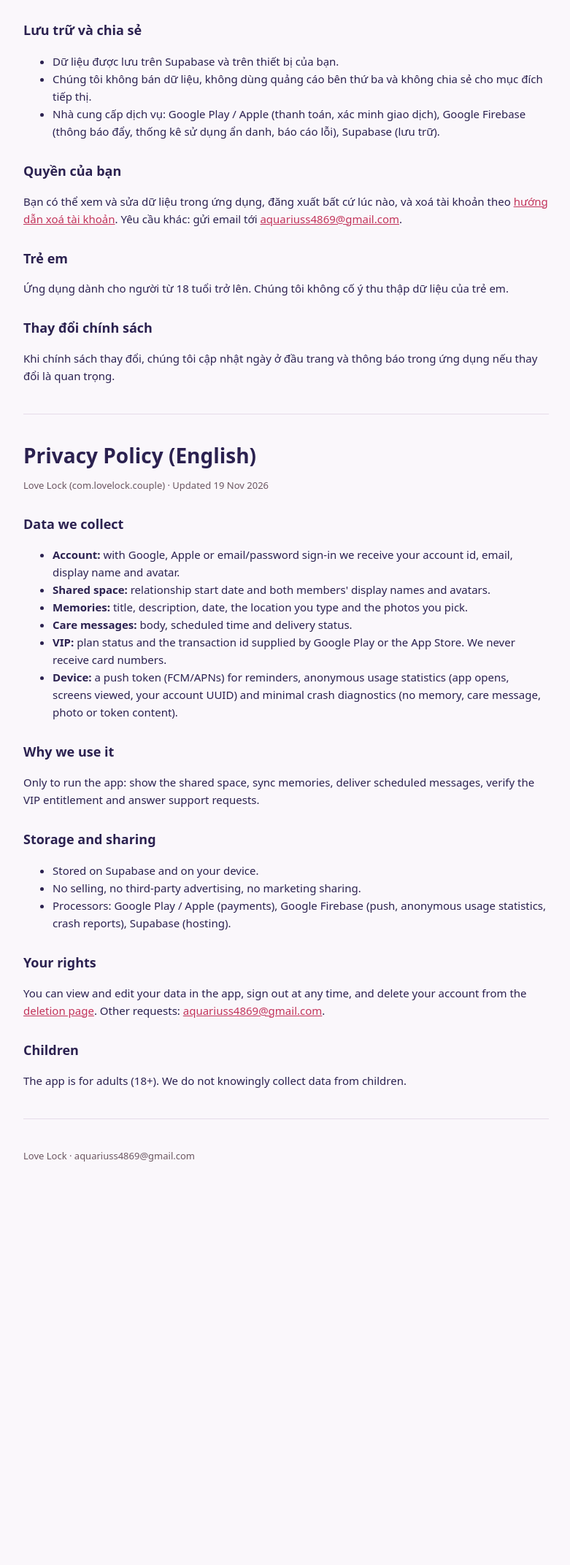
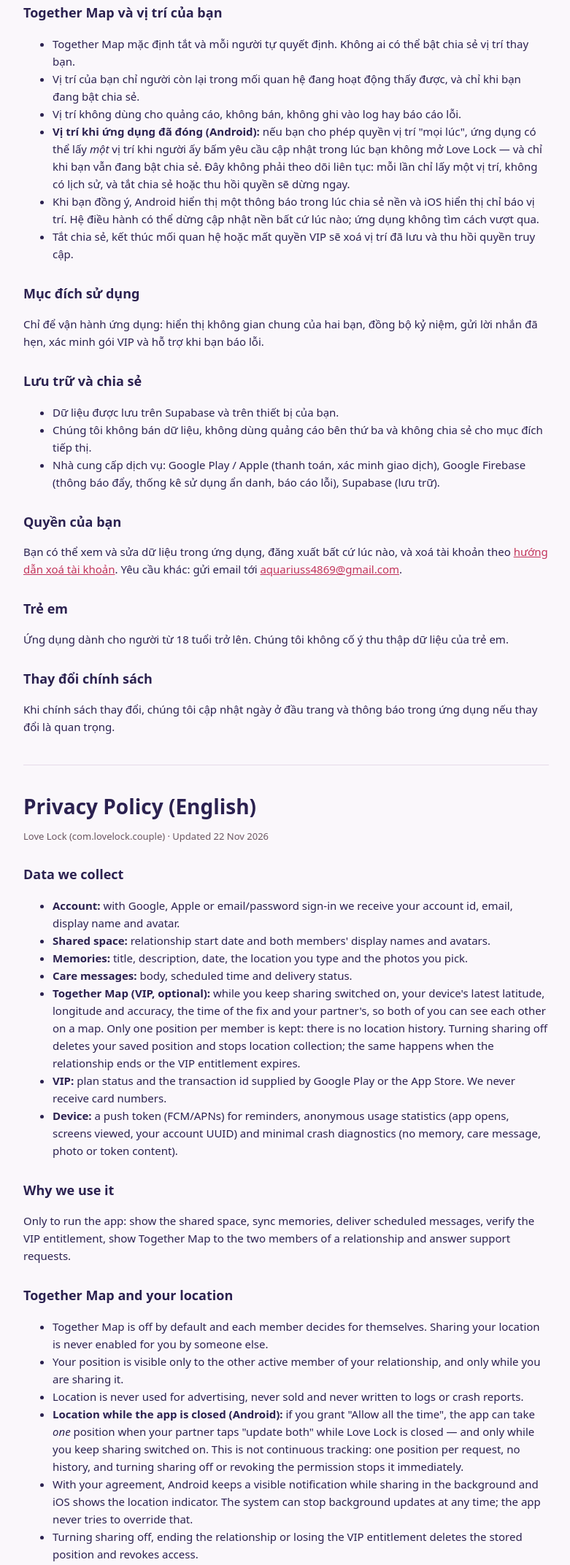
Before and after one commit to Trung15010802/love-lock-legal, a plain HTML site: page privacy.html in a window 1280 px wide. Shown: the part 533-2678 px from the top of the page at 73% size, without its empty margins (248-1029 px from the left). Before the commit the page ends 2204 px from the top, so only its background shows below. Drawn offline with Linux system fonts and the light colour scheme.

Commit message:
privacy: Together Map section, background location scope and current data list

```diff
--- a/privacy.html
+++ b/privacy.html
@@ -18,7 +18,7 @@
 </head>
 <body><main>
 <h1>Chính sách quyền riêng tư</h1>
-<p class="muted">Love Lock (com.lovelock.couple) · Cập nhật: 19/11/2026</p>
+<p class="muted">Love Lock (com.lovelock.couple) · Cập nhật: 22/11/2026</p>
 
 <h2>Dữ liệu chúng tôi thu thập</h2>
 <ul>
@@ -26,8 +26,19 @@
   <li><strong>Không gian chung:</strong> ngày bắt đầu mối quan hệ, tên hiển thị và ảnh đại diện của hai bạn.</li>
   <li><strong>Kỷ niệm:</strong> tiêu đề, mô tả, ngày, địa điểm bạn nhập và ảnh bạn chọn.</li>
   <li><strong>Lời nhắn quan tâm:</strong> nội dung, thời gian gửi và trạng thái gửi.</li>
+  <li><strong>Together Map (VIP, không bắt buộc):</strong> khi bạn bật chia sẻ, vĩ độ, kinh độ, độ chính xác và thời điểm lấy vị trí mới nhất của bạn và của người ấy được lưu để hai bạn cùng thấy nhau trên bản đồ. Mỗi người chỉ lưu một vị trí mới nhất, không có lịch sử vị trí. Tắt chia sẻ sẽ xoá vị trí đã lưu và dừng thu thập; điều này cũng xảy ra khi kết thúc mối quan hệ hoặc VIP hết hạn.</li>
   <li><strong>Đăng ký VIP:</strong> trạng thái gói và mã giao dịch do Google Play hoặc App Store cung cấp. Chúng tôi <em>không</em> nhận số thẻ hay thông tin thanh toán.</li>
   <li><strong>Thiết bị:</strong> mã thông báo đẩy (FCM/APNs) để gửi nhắc nhẹ, thống kê sử dụng ẩn danh (ứng dụng được mở, màn hình đã xem, mã định danh tài khoản dạng UUID) và nhật ký lỗi kỹ thuật tối thiểu (không kèm nội dung kỷ niệm, lời nhắn, ảnh hay token).</li>
+</ul>
+
+<h2>Together Map và vị trí của bạn</h2>
+<ul>
+  <li>Together Map mặc định tắt và mỗi người tự quyết định. Không ai có thể bật chia sẻ vị trí thay bạn.</li>
+  <li>Vị trí của bạn chỉ người còn lại trong mối quan hệ đang hoạt động thấy được, và chỉ khi bạn đang bật chia sẻ.</li>
+  <li>Vị trí không dùng cho quảng cáo, không bán, không ghi vào log hay báo cáo lỗi.</li>
+  <li><strong>Vị trí khi ứng dụng đã đóng (Android):</strong> nếu bạn cho phép quyền vị trí "mọi lúc", ứng dụng có thể lấy <em>một</em> vị trí khi người ấy bấm yêu cầu cập nhật trong lúc bạn không mở Love Lock — và chỉ khi bạn vẫn đang bật chia sẻ. Đây không phải theo dõi liên tục: mỗi lần chỉ lấy một vị trí, không có lịch sử, và tắt chia sẻ hoặc thu hồi quyền sẽ dừng ngay.</li>
+  <li>Khi bạn đồng ý, Android hiển thị một thông báo trong lúc chia sẻ nền và iOS hiển thị chỉ báo vị trí. Hệ điều hành có thể dừng cập nhật nền bất cứ lúc nào; ứng dụng không tìm cách vượt qua.</li>
+  <li>Tắt chia sẻ, kết thúc mối quan hệ hoặc mất quyền VIP sẽ xoá vị trí đã lưu và thu hồi quyền truy cập.</li>
 </ul>
 
 <h2>Mục đích sử dụng</h2>
@@ -54,7 +65,7 @@
 <hr>
 
 <h1>Privacy Policy (English)</h1>
-<p class="muted">Love Lock (com.lovelock.couple) · Updated 19 Nov 2026</p>
+<p class="muted">Love Lock (com.lovelock.couple) · Updated 22 Nov 2026</p>
 
 <h2>Data we collect</h2>
 <ul>
@@ -62,12 +73,23 @@
   <li><strong>Shared space:</strong> relationship start date and both members' display names and avatars.</li>
   <li><strong>Memories:</strong> title, description, date, the location you type and the photos you pick.</li>
   <li><strong>Care messages:</strong> body, scheduled time and delivery status.</li>
+  <li><strong>Together Map (VIP, optional):</strong> while you keep sharing switched on, your device's latest latitude, longitude and accuracy, the time of the fix and your partner's, so both of you can see each other on a map. Only one position per member is kept: there is no location history. Turning sharing off deletes your saved position and stops location collection; the same happens when the relationship ends or the VIP entitlement expires.</li>
   <li><strong>VIP:</strong> plan status and the transaction id supplied by Google Play or the App Store. We never receive card numbers.</li>
   <li><strong>Device:</strong> a push token (FCM/APNs) for reminders, anonymous usage statistics (app opens, screens viewed, your account UUID) and minimal crash diagnostics (no memory, care message, photo or token content).</li>
 </ul>
 
 <h2>Why we use it</h2>
-<p>Only to run the app: show the shared space, sync memories, deliver scheduled messages, verify the VIP entitlement and answer support requests.</p>
+<p>Only to run the app: show the shared space, sync memories, deliver scheduled messages, verify the VIP entitlement, show Together Map to the two members of a relationship and answer support requests.</p>
+
+<h2>Together Map and your location</h2>
+<ul>
+  <li>Together Map is off by default and each member decides for themselves. Sharing your location is never enabled for you by someone else.</li>
+  <li>Your position is visible only to the other active member of your relationship, and only while you are sharing it.</li>
+  <li>Location is never used for advertising, never sold and never written to logs or crash reports.</li>
+  <li><strong>Location while the app is closed (Android):</strong> if you grant "Allow all the time", the app can take <em>one</em> position when your partner taps "update both" while Love Lock is closed — and only while you keep sharing switched on. This is not continuous tracking: one position per request, no history, and turning sharing off or revoking the permission stops it immediately.</li>
+  <li>With your agreement, Android keeps a visible notification while sharing in the background and iOS shows the location indicator. The system can stop background updates at any time; the app never tries to override that.</li>
+  <li>Turning sharing off, ending the relationship or losing the VIP entitlement deletes the stored position and revokes access.</li>
+</ul>
 
 <h2>Storage and sharing</h2>
 <ul>
```
